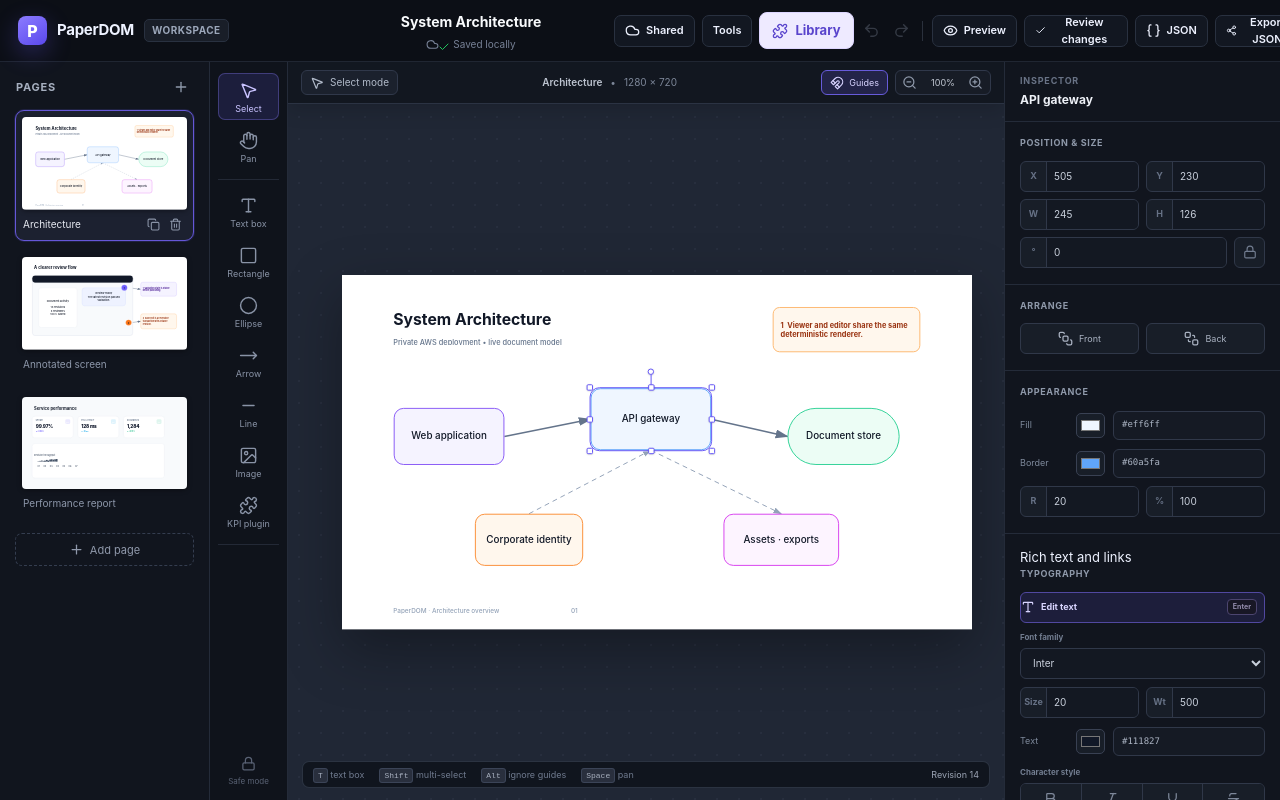
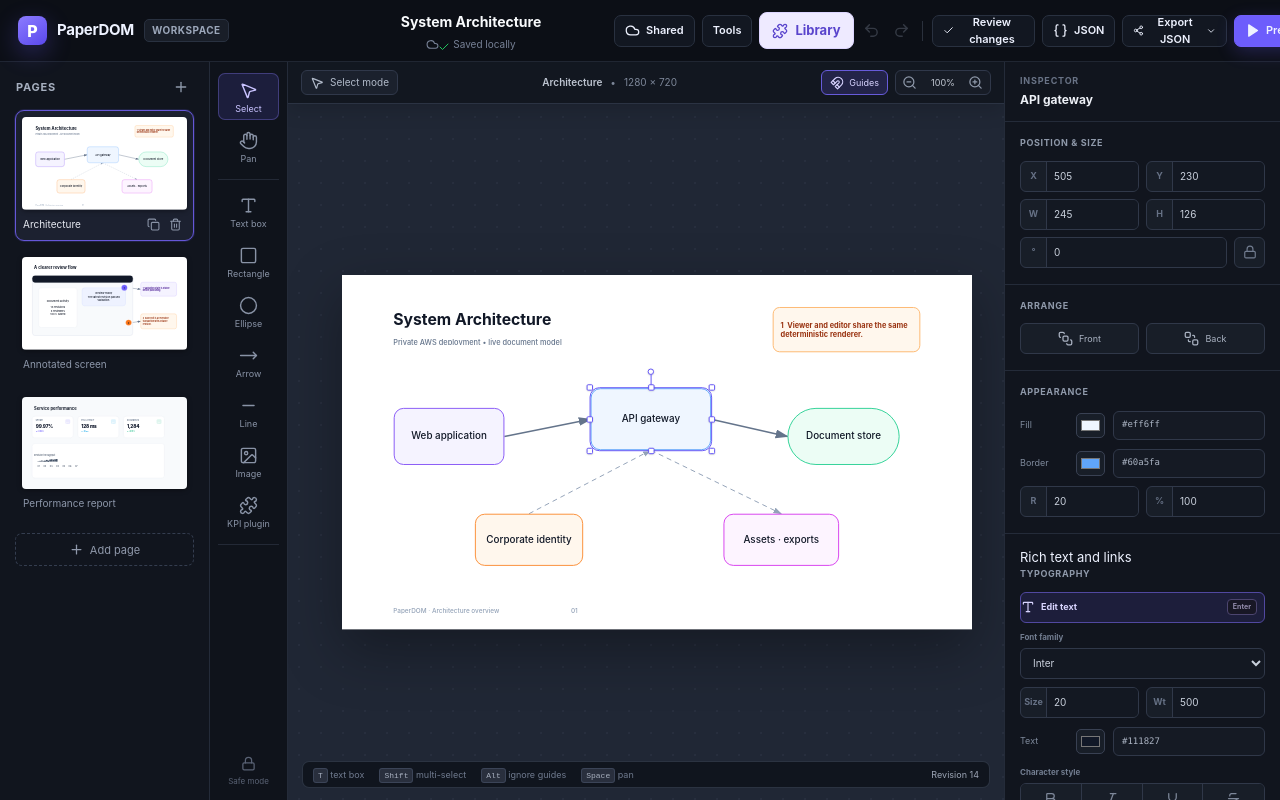
Before and after one commit to ferax564/paperDOM, a Next.js app: page / in a window 1280 px wide. Built offline with nearby package versions, Linux system fonts and the light colour scheme.

Commit message:
Remove duplicate presentation control and guard desktop toolbar bounds

```diff
--- a/app/page.tsx
+++ b/app/page.tsx
@@ -4,7 +4,7 @@ import {randomId} from './ids.ts';
 
 import {
   AlignCenter, AlignLeft, AlignRight, Bold, Braces, BringToFront, Check, ChevronDown,
-  ArrowLeft, ArrowRight, Circle, Cloud, Copy, Eye, FileDown, FileJson, GripVertical, Hand, Image as ImageIcon, Lock, Minus,
+  ArrowLeft, ArrowRight, Circle, Cloud, Copy, FileDown, FileJson, GripVertical, Hand, Image as ImageIcon, Lock, Minus,
   Italic, List, ListOrdered, Magnet, MousePointer2, MoveRight, Play, Plus, Puzzle, Redo2, SendToBack, Share2,
   Square, Strikethrough, Trash2, Type, Underline, Undo2, Upload, X, ZoomIn, ZoomOut,
 } from "lucide-react";
@@ -910,7 +910,7 @@ export default function Home() {
     <header className="topbar" inert={presenting}>
       <div className="brand-block"><div className="brand-mark">P</div><div className="brand-name">PaperDOM</div><div className="workspace-badge">Workspace</div></div>
       <div className="document-title-wrap"><input className="document-title" value={doc.title} onFocus={(e) => { titleBeforeEditRef.current = e.currentTarget.value; }} onChange={(e) => setDoc((d) => ({ ...d, title: e.target.value }))} onBlur={() => setDoc((d) => d.title === titleBeforeEditRef.current ? d : ({ ...d, revision: d.revision + 1, metadata: { ...d.metadata, updatedAt: new Date().toISOString() } }))} aria-label="Document title" /><div className="saved-state"><Cloud size={13} /><Check size={12} /> {cloud.session?<button className="cloud-status" title={cloud.status} onClick={()=>setCloudOpen(true)}>{cloud.conflicts.length?'Shared: resolve conflict':cloud.status==='Shared changes saved'?'Shared changes saved':'Shared: check sync'}</button>:saveLabel}</div></div>
-      <div className="top-actions"><button className="quiet-button" onClick={()=>setCloudOpen(true)}><Cloud size={15}/> Shared</button><button className="quiet-button tools-toggle" aria-pressed={toolsOpen} onClick={()=>setToolsOpen(v=>!v)}>Tools</button><button className="library-open-button" onClick={()=>setLibraryOpen(true)}><Puzzle size={16}/> Library</button><button className="icon-button" title="Undo" disabled={!past.length} onClick={undo}><Undo2 size={17} /></button><button className="icon-button" title="Redo" disabled={!future.length} onClick={redo}><Redo2 size={17} /></button><span className="top-divider" /><button className="quiet-button" onClick={() => { setPresentIndex(Math.max(0,presentationPages.findIndex((p) => p.id === page.id))); setPresenting(true); }}><Eye size={15} /> Preview</button><button className="quiet-button" onClick={() => setReview({ key: Date.now() })}><Check size={15} /> Review changes</button><button className="quiet-button" onClick={openJson}><Braces size={15} /> JSON</button><button className="export-button" onClick={exportJson}><Share2 size={15} /> Export JSON <ChevronDown size={14} /></button><button className="present-button" onClick={() => { setPresentIndex(Math.max(0,presentationPages.findIndex((p) => p.id === page.id))); setPresenting(true); }}><Play size={15} fill="currentColor" /> Present</button><div className="avatar" aria-label="PaperDOM workspace">PD</div></div>
+      <div className="top-actions"><button className="quiet-button" onClick={()=>setCloudOpen(true)}><Cloud size={15}/> Shared</button><button className="quiet-button tools-toggle" aria-pressed={toolsOpen} onClick={()=>setToolsOpen(v=>!v)}>Tools</button><button className="library-open-button" onClick={()=>setLibraryOpen(true)}><Puzzle size={16}/> Library</button><button className="icon-button" title="Undo" disabled={!past.length} onClick={undo}><Undo2 size={17} /></button><button className="icon-button" title="Redo" disabled={!future.length} onClick={redo}><Redo2 size={17} /></button><span className="top-divider" /><button className="quiet-button" onClick={() => setReview({ key: Date.now() })}><Check size={15} /> Review changes</button><button className="quiet-button" onClick={openJson}><Braces size={15} /> JSON</button><button className="export-button" onClick={exportJson}><Share2 size={15} /> Export JSON <ChevronDown size={14} /></button><button className="present-button" onClick={() => { setPresentIndex(Math.max(0,presentationPages.findIndex((p) => p.id === page.id))); setPresenting(true); }}><Play size={15} fill="currentColor" /> Present</button><div className="avatar" aria-label="PaperDOM workspace">PD</div></div>
     </header>
     {toolsOpen&&!presenting&&<EditorTools document={doc} page={page} selection={selection} onClose={()=>setToolsOpen(false)} onTransaction={operations=>requireSuccess(getAgentAPI().transaction({operations}))} onSelect={(pageId,ids)=>{setPageId(pageId);setSelection(ids);setTool('select');}} onAction={toolAction}/>}
     <div className="editor-main" inert={presenting}>
```
Also changed, not shown: 1 other file (tests, documents, lock files or other folders).
